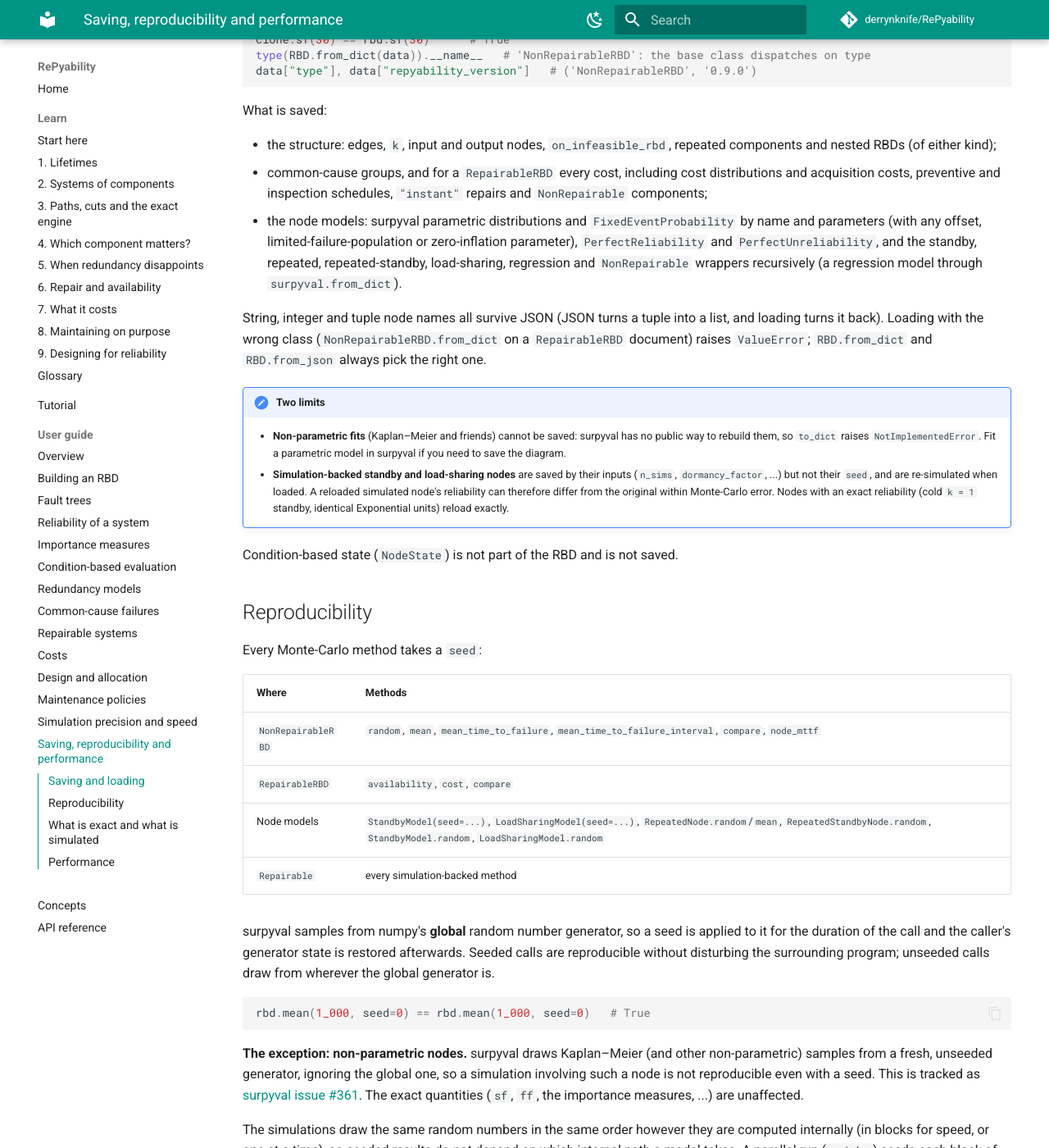
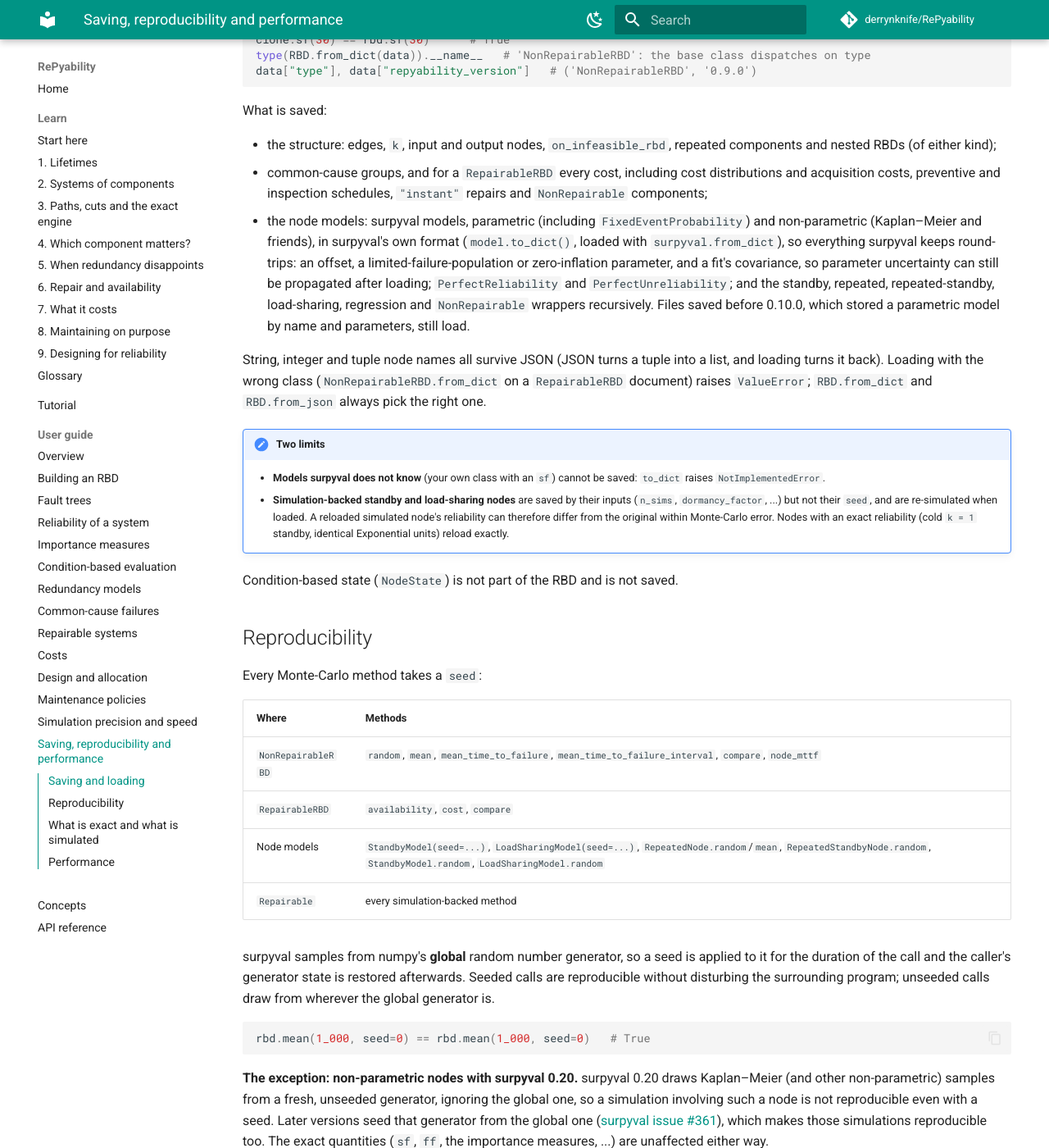
Before and after one commit to derrynknife/RePyability, an MkDocs documentation site: the page built from docs/guide/saving.md, in a window 1280 px wide and 1400 px high, scrolled down 536 px. Shown: the whole window at 82% size. Built offline with MkDocs 1.6.1 and Material for MkDocs 9.7.7, drawn with Linux system fonts in a browser that asks for light colours; comment, search, counter and statistics services are not loaded.

Commit message:
Save node models in surpyval's own format (#85)
A surpyval model, parametric or non-parametric, is saved as
{"kind": "surpyval", "model": model.to_dict()} and loaded with
surpyval.from_dict, instead of RePyability's own name-and-parameters
format, which duplicated surpyval's and had already dropped the offset, p
and f0 once. Everything surpyval keeps now round-trips, including a fit's
covariance (hess_inv), so parameter uncertainty can still be propagated
after loading. Kaplan-Meier and the other non-parametric fits, which could
not be saved, now can. Files saved by earlier versions, with or without
"extras", still load.

The saving guide also says that surpyval's next release seeds
non-parametric draws from numpy's global generator (surpyval#361), so
simulations with such nodes become reproducible there.

Co-Authored-By: Claude Opus 5.5 <noreply@anthropic.com>
Claude-Session: https://claude.ai/code/session_01NUGaeQXKxjjiQ1ULT1ApXS

````diff
--- a/docs/guide/saving.md
+++ b/docs/guide/saving.md
@@ -32,12 +32,16 @@ What is saved:
 - common-cause groups, and for a `RepairableRBD` every cost, including cost
   distributions and acquisition costs, preventive and inspection schedules,
   `"instant"` repairs and `NonRepairable` components;
-- the node models: surpyval parametric distributions and
-  `FixedEventProbability` by name and parameters (with any offset,
-  limited-failure-population or zero-inflation parameter),
-  `PerfectReliability` and `PerfectUnreliability`, and the standby, repeated,
-  repeated-standby, load-sharing, regression and `NonRepairable` wrappers
-  recursively (a regression model through `surpyval.from_dict`).
+- the node models: surpyval models, parametric (including
+  `FixedEventProbability`) and non-parametric (Kaplan–Meier and friends), in
+  surpyval's own format (`model.to_dict()`, loaded with `surpyval.from_dict`),
+  so everything surpyval keeps round-trips: an offset, a
+  limited-failure-population or zero-inflation parameter, and a fit's
+  covariance, so parameter uncertainty can still be propagated after
+  loading; `PerfectReliability` and `PerfectUnreliability`; and the standby,
+  repeated, repeated-standby, load-sharing, regression and `NonRepairable`
+  wrappers recursively. Files saved before 0.10.0, which stored a
+  parametric model by name and parameters, still load.
 
 String, integer and tuple node names all survive JSON (JSON turns a tuple
 into a list, and loading turns it back). Loading with the wrong class
@@ -45,10 +49,8 @@ into a list, and loading turns it back). Loading with the wrong class
 `ValueError`; `RBD.from_dict` and `RBD.from_json` always pick the right one.
 
 !!! note "Two limits"
-    - **Non-parametric fits** (Kaplan–Meier and friends) cannot be saved:
-      surpyval has no public way to rebuild them, so `to_dict` raises
-      `NotImplementedError`. Fit a parametric model in surpyval if you need to
-      save the diagram.
+    - **Models surpyval does not know** (your own class with an `sf`) cannot
+      be saved: `to_dict` raises `NotImplementedError`.
     - **Simulation-backed standby and load-sharing nodes** are saved by their
       inputs (`n_sims`, `dormancy_factor`, ...) but not their `seed`, and are
       re-simulated when loaded. A reloaded simulated node's reliability can
@@ -79,13 +81,14 @@ global generator is.
 rbd.mean(1_000, seed=0) == rbd.mean(1_000, seed=0)   # True
 ```
 
-**The exception: non-parametric nodes.** surpyval draws Kaplan–Meier (and
-other non-parametric) samples from a fresh, unseeded generator, ignoring the
-global one, so a simulation involving such a node is not reproducible even
-with a seed. This is tracked as
-[surpyval issue #361](https://github.com/derrynknife/SurPyval/issues/361).
-The exact quantities (`sf`, `ff`, the importance measures, ...) are
-unaffected.
+**The exception: non-parametric nodes with surpyval 0.20.** surpyval 0.20
+draws Kaplan–Meier (and other non-parametric) samples from a fresh, unseeded
+generator, ignoring the global one, so a simulation involving such a node is
+not reproducible even with a seed. Later versions seed that generator from
+the global one
+([surpyval issue #361](https://github.com/derrynknife/SurPyval/issues/361)),
+which makes those simulations reproducible too. The exact quantities (`sf`,
+`ff`, the importance measures, ...) are unaffected either way.
 
 The simulations draw the same random numbers in the same order however they
 are computed internally (in blocks for speed, or one at a time), so seeded
````
Also changed, not shown: CHANGELOG.md (+10 -0 lines), CLAUDE.md (+2 -4 lines), 4 other files.
